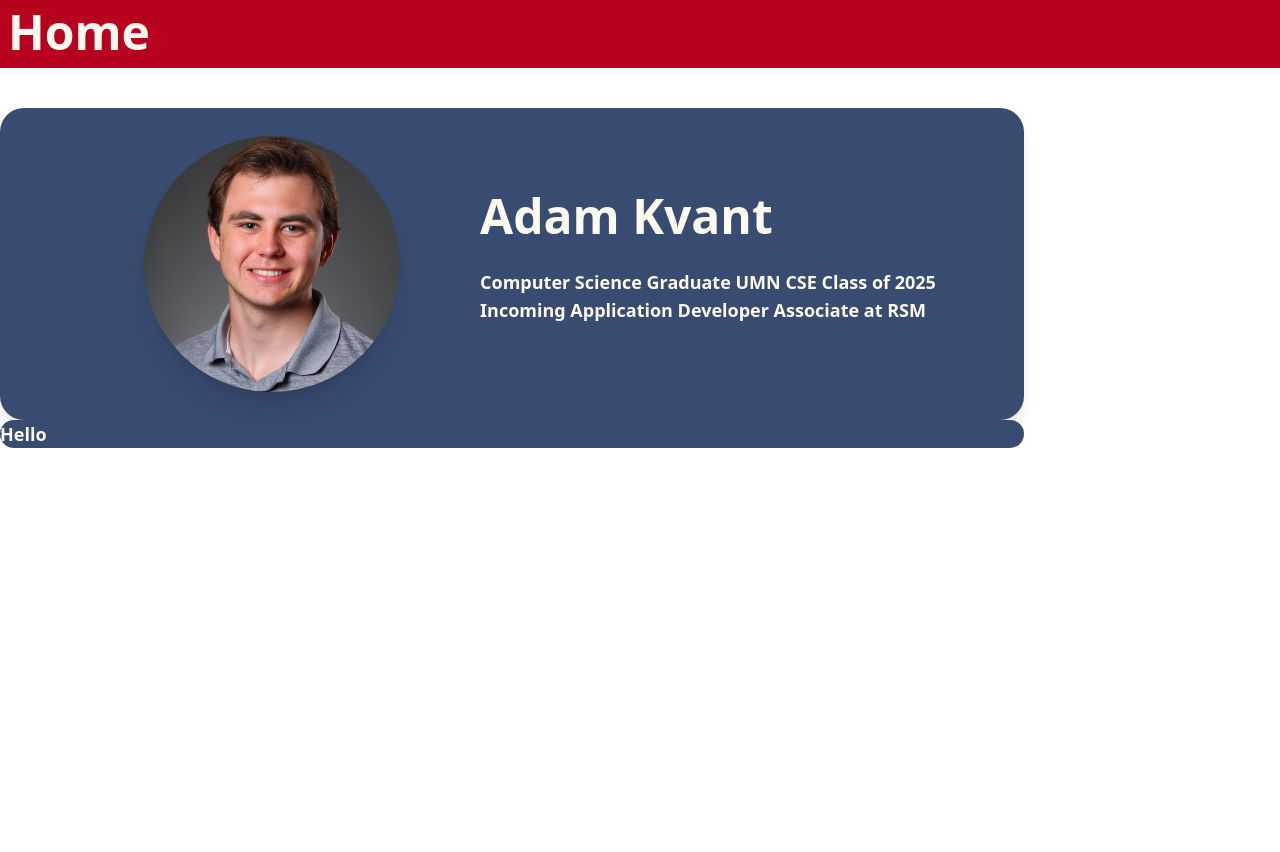
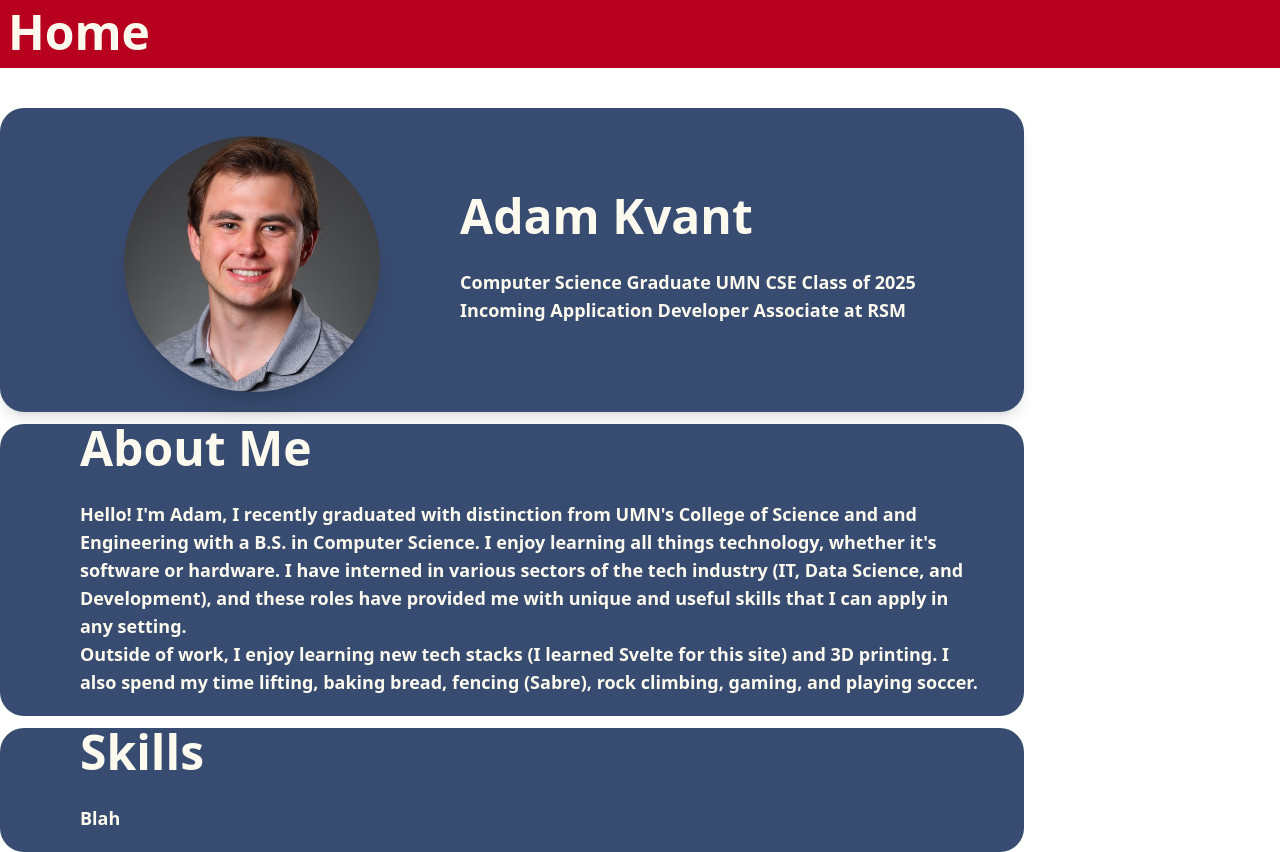
Before and after one commit to AdamKvant/AdamKvantSite, a SvelteKit app in the folder AdamKvantSite/: page / in a window 1280 px wide. Before the commit the page ends 800 px from the top, so only its background shows below. Built offline with nearby package versions, Linux system fonts and the light colour scheme.

Commit message:
streamlined Card component, starting tags next time

```diff
--- a/AdamKvantSite/src/app.css
+++ b/AdamKvantSite/src/app.css
@@ -32,9 +32,17 @@
 }
 
 .IntroDesc{
-    @apply text-[#FCFAEE] mt-7 pl-20 font-semibold text-lg
+    @apply text-[#FCFAEE] mt-7 pl-20 font-semibold text-lg pr-10
 }
 
 .Card {
-    @apply sm:w-4/5 w-2/5 bg-[#384B70] rounded-3xl text-[#FCFAEE] font-semibold text-lg
+    @apply sm:w-4/5 w-2/5 bg-[#384B70] rounded-3xl text-[#FCFAEE] font-semibold text-lg pb-5
 }
+
+.CardTitle{
+    @apply font-bold text-5xl text-[#FCFAEE] mt-3 pl-20
+}
+
+.CardDesc{
+    @apply text-[#FCFAEE] mt-7 pl-20 font-semibold text-lg pr-10
+}
--- /dev/null
+++ b/AdamKvantSite/src/components/Card.svelte
@@ -0,0 +1,11 @@
+<script>
+    export let title = "Default Title";
+    export let description = "Default description";
+</script>
+
+  <div class="Card">
+    <h1 class="CardTitle">{title}</h1>
+    <div class="CardDesc">
+      {@html description}
+    </div>
+  </div>
--- a/AdamKvantSite/src/routes/+page.svelte
+++ b/AdamKvantSite/src/routes/+page.svelte
@@ -1,6 +1,6 @@
 <script>
     import { onMount } from 'svelte';
-
+        import Card from '../components/Card.svelte'
     onMount(() => {
       document.title = "Adam Kvant";
     });
@@ -10,7 +10,7 @@
 <div class="flex flex-col items-center gap-3 min-h-full">
 
   <!-- Intro -->
-  <div class="Intro" id="Intro">
+  <div class="Card Intro" id="Intro">
       <img src="/images/Headshot.jpg" alt="Adam Kvant Headshot" class="headshot">
     <div class="flex flex-col w-4/5 sm:w-full">
       <h1 class="Name">Adam Kvant</h1>
@@ -24,8 +24,17 @@
   <!-- End of Intro -->
 
   <!-- About Me -->
-  <div class="Card">
-    Hello
-  </div>
+  <Card title="About Me"
+  description="Hello! I'm Adam, I recently graduated with distinction from UMN's College of Science and and Engineering with a B.S. in Computer Science.
+      I enjoy learning all things technology, whether it's software or hardware. I have interned in various sectors of the tech industry (IT, Data Science, and Development),
+      and these roles have provided me with unique and useful skills that I can apply in any setting.
+      <br>
+      Outside of work, I enjoy learning new tech stacks (I learned Svelte for this site) and 3D printing.
+      I also spend my time lifting, baking bread, fencing (Sabre), rock climbing, gaming, and playing soccer." />
   <!-- End About Me -->
+
+  <!-- Skills -->
+  <Card title="Skills"
+  description="Blah"/>
+  <!-- End Skills -->
 </div>
```
